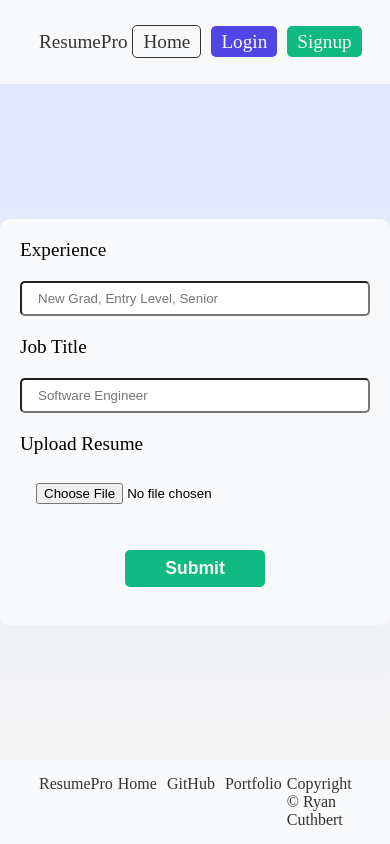
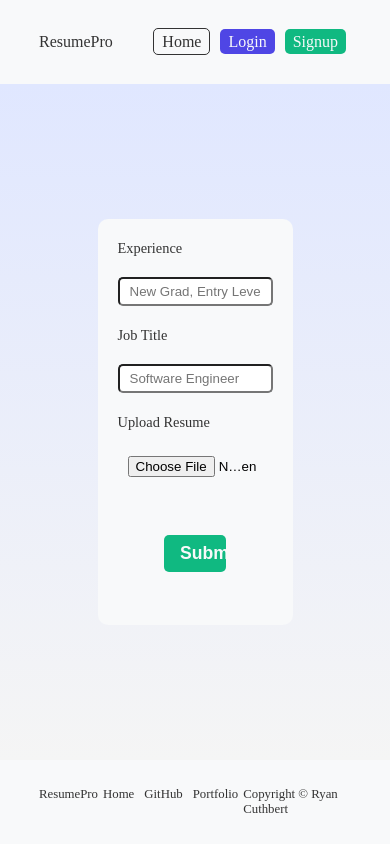
Before and after one commit to Ryan3389/resume-assist, a React (Vite) app in the folder client/: page /resume in a window 390 px wide. Built offline with nearby package versions, Linux system fonts and the light colour scheme.

Commit message:
added media queries for css

```diff
--- a/client/src/App.css
+++ b/client/src/App.css
@@ -235,6 +235,7 @@ form {
 
 .input-div label {
     font-size: 1.2rem;
+    color: var(--text-color);
 }
 
 .form-input {
@@ -288,3 +289,42 @@ footer {
 .footer-links a {
     margin: 0 5px;
 }
+
+
+/* Media Queries */
+
+@media only screen and (max-width: 600px) {
+    nav {
+        font-size: 0.8rem
+    }
+
+    .btn {
+        padding: 4px 8px;
+    }
+
+    .footer-container {
+        font-size: 0.8rem
+    }
+
+    form {
+        width: 50%;
+
+    }
+
+    .input-div label {
+        font-size: 0.9rem;
+    }
+
+    .form-input {
+        padding: 5px 10px;
+    }
+
+}
+
+@media only screen and (max-width: 768px) {
+    nav {
+        font-size: 1rem;
+    }
+
+
+}
--- a/client/src/pages/ResumePage.jsx
+++ b/client/src/pages/ResumePage.jsx
@@ -1,4 +1,3 @@
-
 import Form from "../components/Form"
 import { useState } from "react"
 function ResumePage() {
@@ -36,6 +35,8 @@ function ResumePage() {
         formData.append('jobTitle', formState.jobTitle)
         formData.append('file', fileState)
 
+        setPageLayout('loading')
+
         try {
             const response = await fetch('/api/user/submitResume', {
                 method: 'POST',
@@ -46,7 +47,11 @@ function ResumePage() {
                 throw new Error('Error submitting resume')
             }
 
+
             const data = await response.json()
+
+
+            setPageLayout('results')
             console.log(data.content)
         } catch (error) {
 
@@ -55,14 +60,7 @@ function ResumePage() {
 
     return (
         <section className="main-section">
-
-            <Form
-                inputFields={fields}
-                change={handleChange}
-                fileChange={handleFileChange}
-                formSubmit={handleFormSubmit}
-            />
-
+            {pageLayout === 'form' ? <Form inputFields={fields} change={handleChange} fileChange={handleFileChange} formSubmit={handleFormSubmit} /> : pageLayout === 'loading' ? <p>Loading...</p> : <p>Results are in</p>}
         </section>
     )
 }
```
Also changed, not shown: client/src/components/Form.jsx (+0 -24 lines), client/src/pages/FeaturesPage.jsx (+0 -35 lines).
